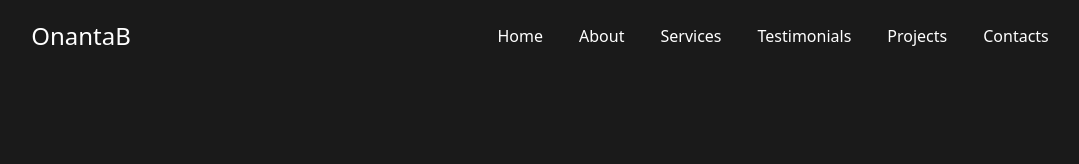
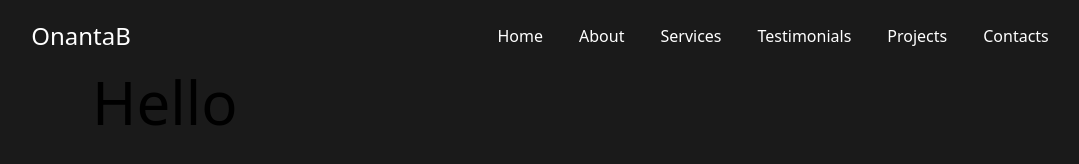
Before and after one commit to QuantumEmpress/MineOwnThing, a website: page dist/index.html in a window 1280 px wide. Shown: the whole page, without its empty margins (100-1179 px from the left). Drawn offline with Linux system fonts and the light colour scheme.

```diff
--- a/dist/index.html
+++ b/dist/index.html
@@ -27,5 +27,12 @@
 
         </nav>
     </header>
+    <section>
+        <div class="lg:pl-48 lg:pr-48">
+            <h1 class="text-6xl">
+                Hello
+            </h1>
+        </div>
+    </section>
 </body>
 </html>
```
Also changed, not shown: dist/output.css.
